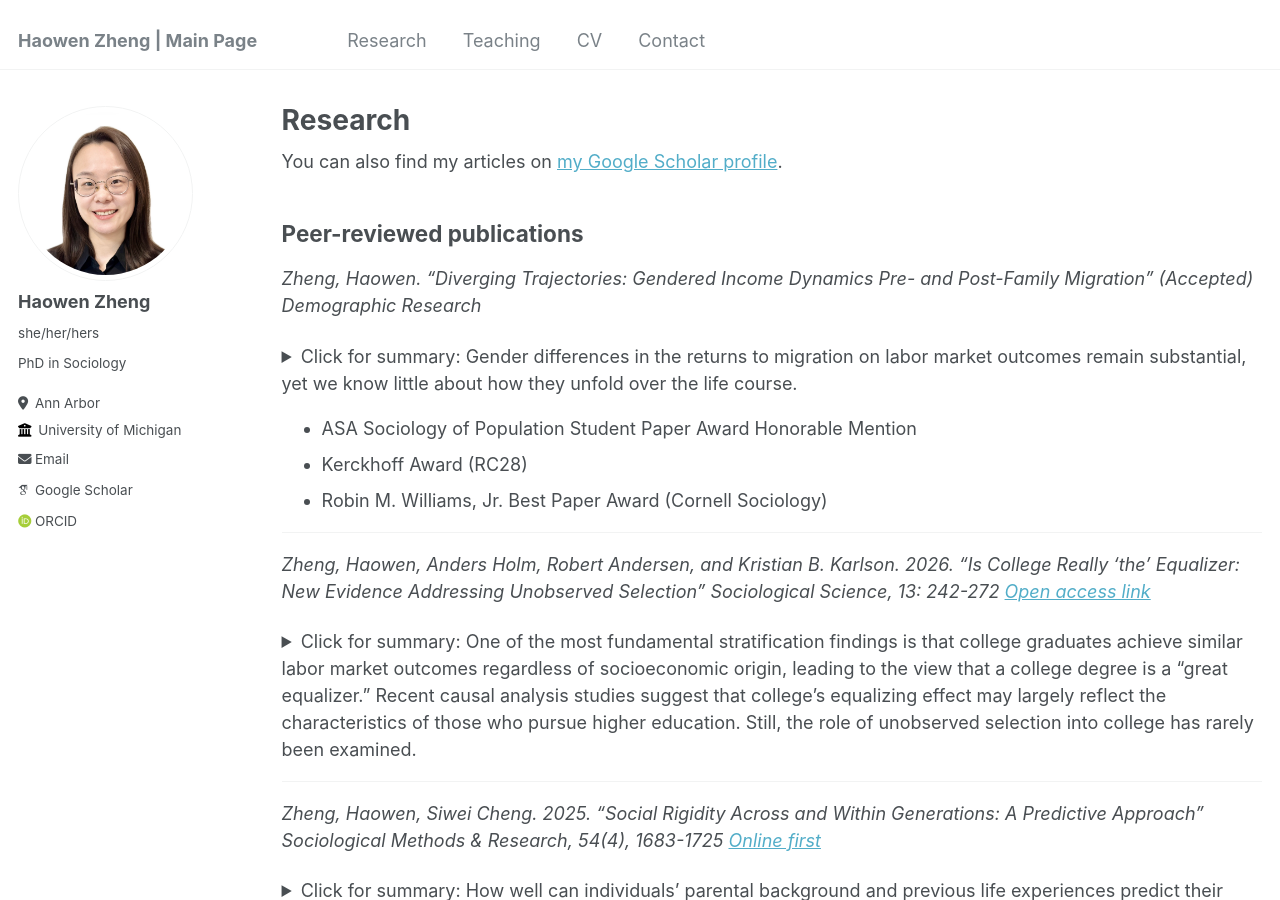
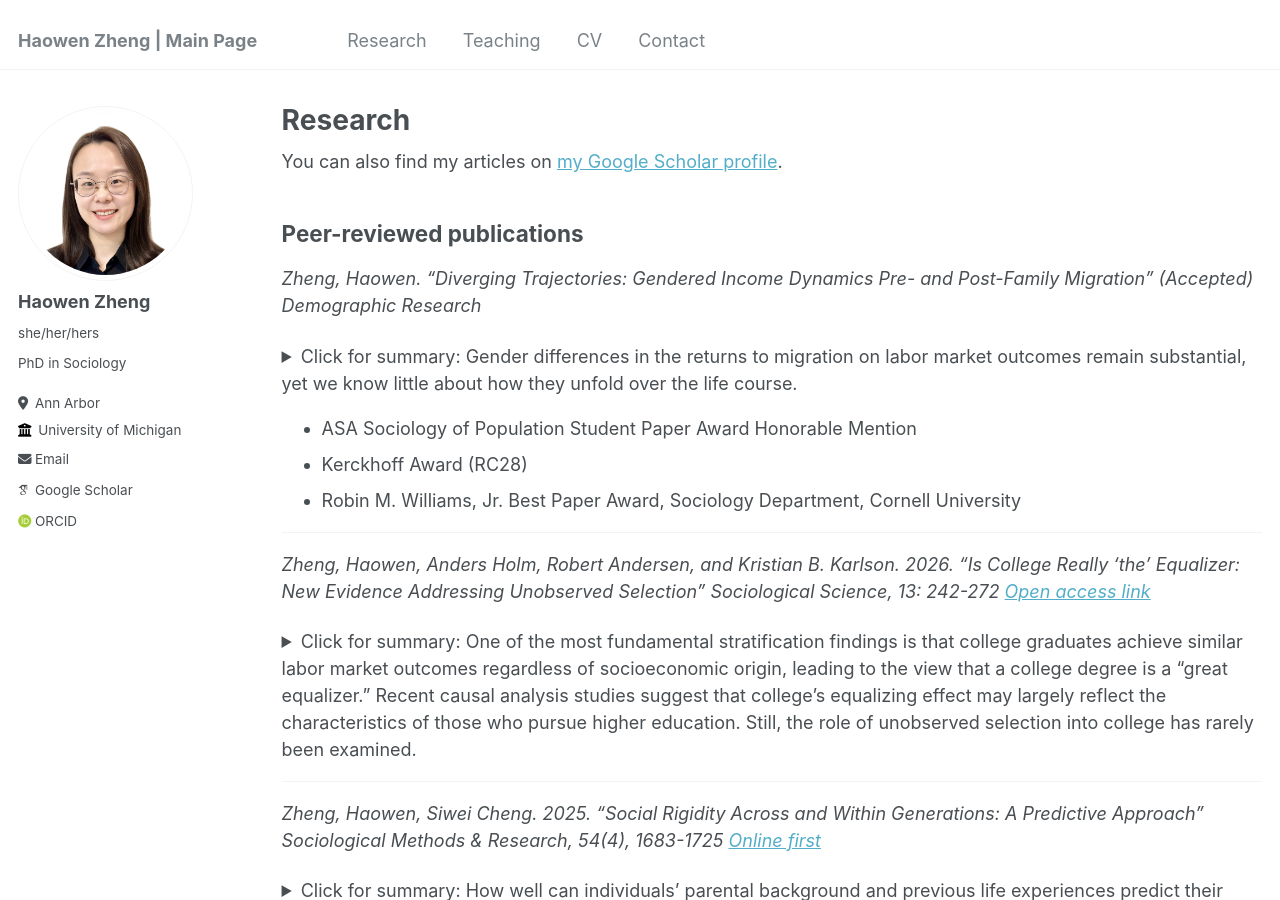
Before and after one commit to haowenzhg/haowenzhg.github.io, a Jekyll site: the page built from _pages/research.md, in a window 1280 px wide and 900 px high. Built offline with Jekyll 4.4.1, drawn with Linux system fonts in a browser that asks for light colours; some web fonts are replaced.

Commit message:
Update research.md
fix Cornell award format to be consistent with nyu award

```diff
--- a/_pages/research.md
+++ b/_pages/research.md
@@ -22,7 +22,7 @@ _Zheng, Haowen. “Diverging Trajectories: Gendered Income Dynamics Pre- and Pos
 </details>
 * ASA Sociology of Population Student Paper Award Honorable Mention
 * Kerckhoff Award (RC28)
-* Robin M. Williams, Jr. Best Paper Award (Cornell Sociology)
+* Robin M. Williams, Jr. Best Paper Award, Sociology Department, Cornell University
 
 ---
 
```
